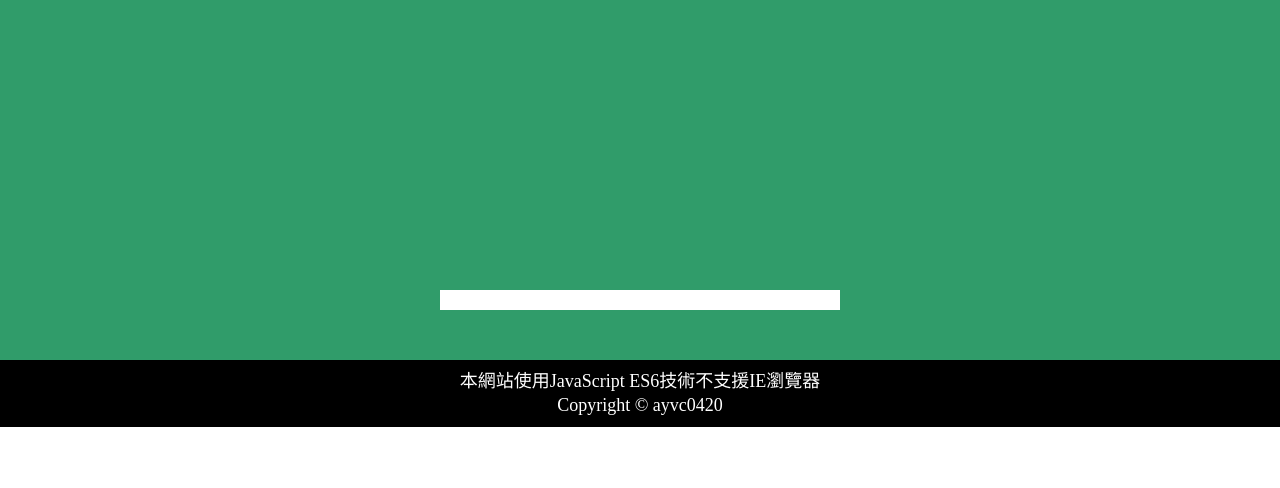
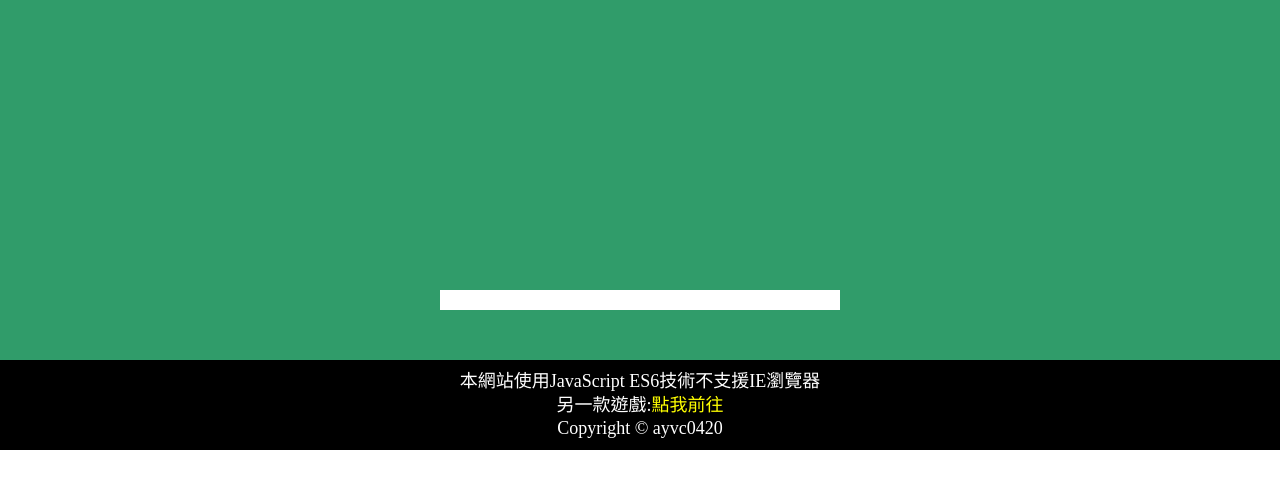
Before and after one commit to ayvc0420/guessNumber, a plain HTML site: page index.html in a window 1280 px wide. Shown: the part 306-794 px from the top of the page. Drawn offline with Linux system fonts and the light colour scheme; a web font is replaced by a local one.

Commit message:
顯示改善

```diff
--- a/css/style.css
+++ b/css/style.css
@@ -128,6 +128,10 @@ footer{
     font-size: 18px;
     line-height: 1.3;
 }
+footer a{
+    color: yellow;
+    text-decoration: none;
+}
 @media screen and (max-width:1023px) {
     .fb_msg{
         width: 100vw;
--- a/index.html
+++ b/index.html
@@ -49,6 +49,7 @@
 
     <footer>
         <p>本網站使用JavaScript ES6技術不支援IE瀏覽器</p>
+        <p>另一款遊戲:<a href="https://ayvc0420.github.io/targetGame/" target="new">點我前往</a></p>
         <span>Copyright &copy; ayvc0420</span>
     </footer>
 
```
Also changed, not shown: 說明.txt (deleted).
